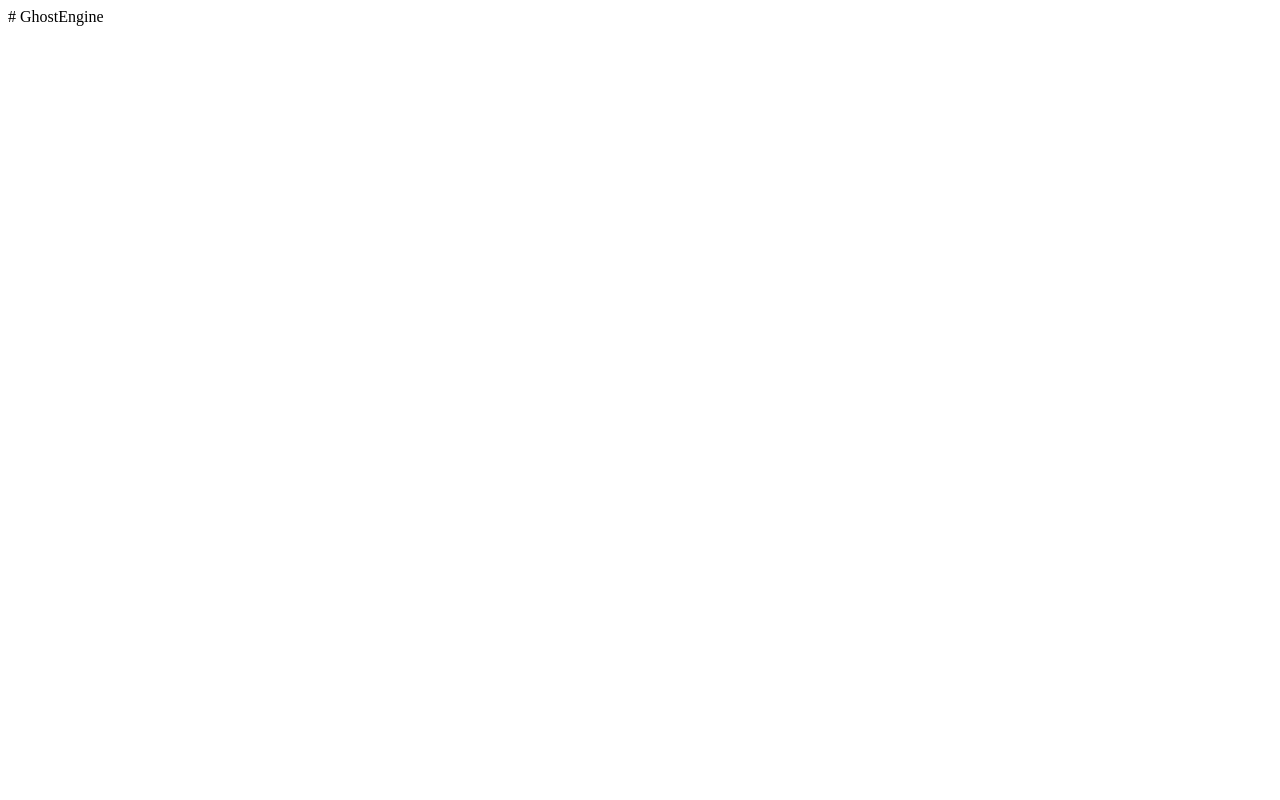
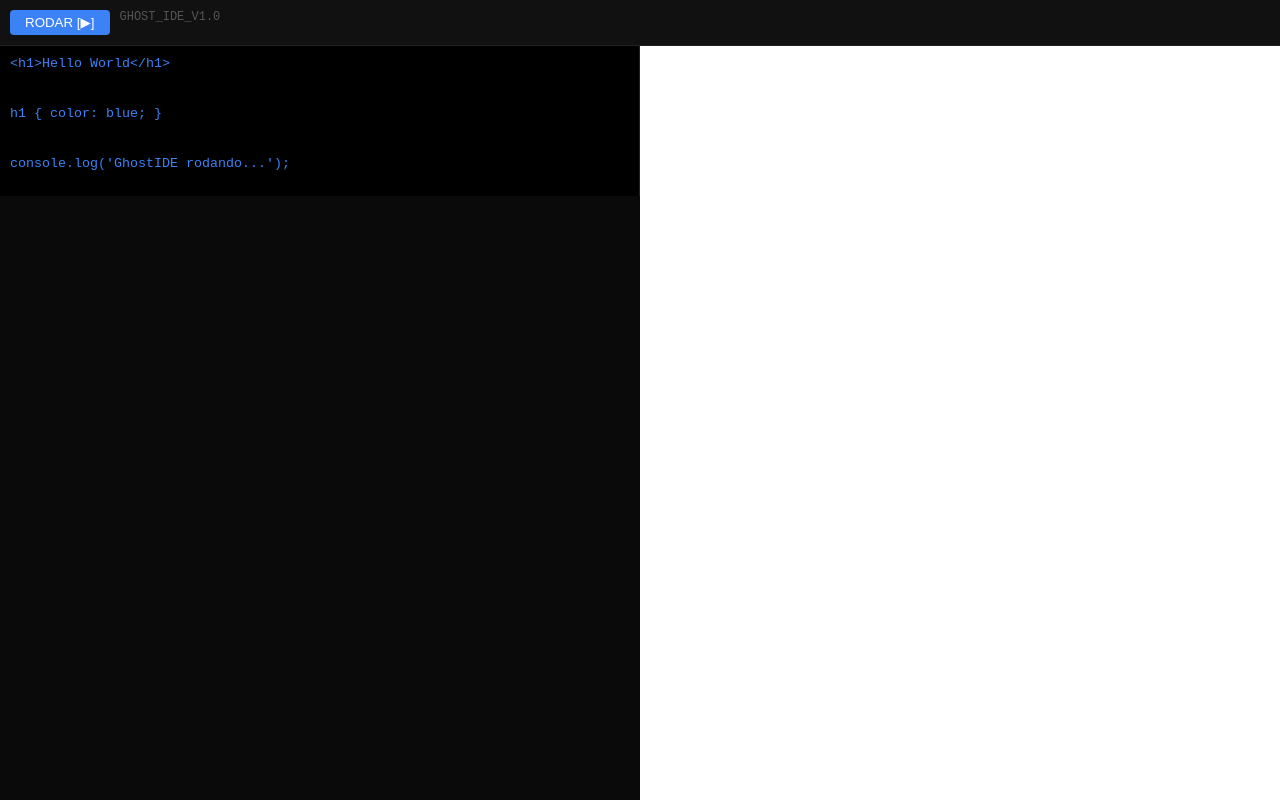
Before and after one commit to pitocoofc/GhostEngine, a plain HTML site: page index.html in a window 1280 px wide. Drawn offline with Linux system fonts and the light colour scheme.

Commit message:
Update index.html

```diff
--- a/index.html
+++ b/index.html
@@ -1 +1,31 @@
-# GhostEngine
+<!DOCTYPE html>
+<html lang="pt-br">
+<head>
+    <meta charset="UTF-8">
+    <style>
+        body { background: #0a0a0a; color: #fff; margin: 0; font-family: monospace; display: flex; flex-direction: column; height: 100vh; }
+        .editor-container { display: grid; grid-template-columns: 1fr 1fr; flex-grow: 1; border-top: 1px solid #222; }
+        textarea { background: #000; color: #3b82f6; border: none; padding: 10px; resize: none; border-right: 1px solid #222; }
+        #preview { background: #fff; border: none; width: 100%; height: 100%; }
+        .toolbar { padding: 10px; background: #111; display: flex; gap: 10px; }
+        button { background: #3b82f6; color: #fff; border: none; padding: 5px 15px; cursor: pointer; border-radius: 4px; }
+    </style>
+</head>
+<body>
+    <div class="toolbar">
+        <button onclick="runCode()">RODAR [▶]</button>
+        <span style="font-size: 12px; color: #555;">GHOST_IDE_V1.0</span>
+    </div>
+
+    <div class="editor-container">
+        <div style="display: flex; flex-direction: column;">
+            <textarea id="htmlCode" placeholder="HTML aqui..."><h1>Hello World</h1></textarea>
+            <textarea id="cssCode" placeholder="CSS aqui...">h1 { color: blue; }</textarea>
+            <textarea id="jsCode" placeholder="JS aqui...">console.log('GhostIDE rodando...');</textarea>
+        </div>
+        <iframe id="preview"></iframe>
+    </div>
+
+    <script src="compiler.js"></script>
+</body>
+</html>
```
